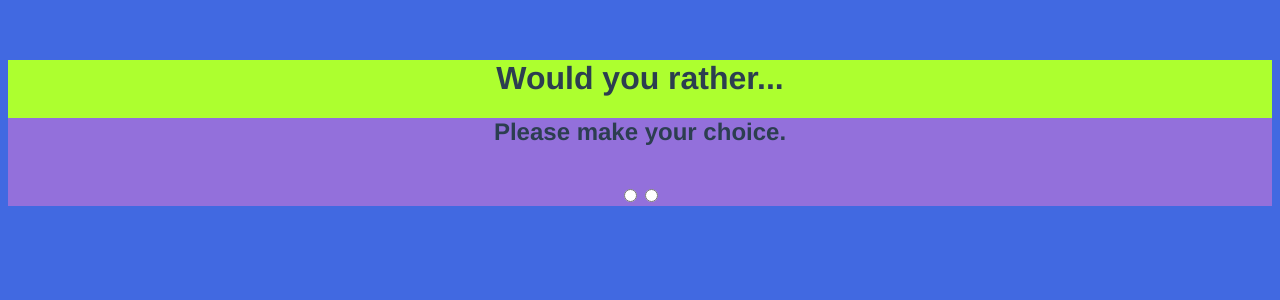
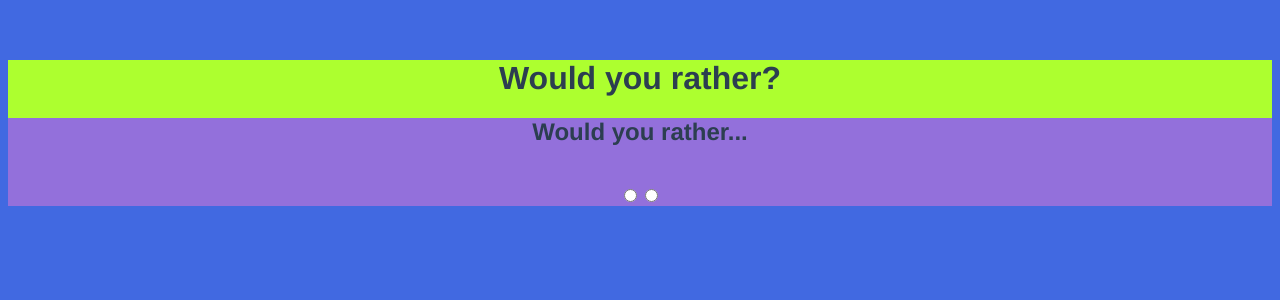
Before and after one commit to chrikulhan/Would_you_rather_week_10, a Vue app: page / in a window 1280 px wide. Shown: the top 300 px of the page. Built offline with nearby package versions, Linux system fonts and the light colour scheme.

Commit message:
updated questions

```diff
--- a/src/App.vue
+++ b/src/App.vue
@@ -4,35 +4,14 @@
 <!--    template child must have *exactly* one element
 **you can put ANYThing you want inside this div, but can only have
 this one div.-->
-    <h1>Would you rather... </h1>
-<!--    you MUST have closed tags when using vue-->
-<!--how to include other templates by their name:-->
-<!--    another component: suggested by webstorm (looks for uppercase followed by lowercase combos):
-This will be replaced by the "WouldYouRather.vue" <div></div> template
-** This is useful as it's has all it's own data, rules, logic, etc. can just add it.-->
-<!--    <would-you-rather></would-you-rather>-->
-<!--    ^^^this is convention because there is no confusion
-with any html components, as there are no dashing in html names.-->
-<!--    could be written as:
-<WouldYouRather></>WouldYouRather>, page will be identical-->
+    <h1>Would you rather?</h1>
 
-    <!-- start sending data between app.vue and WouldYouRather.vue
-    using would-you-rather component (<would-you-rather></>would-you-rather>):
-       use v-bind, bind the name of the prop (question) from WouldYouRather.vue:
-       the data in question will be "wyrQuestion" from app.vue-->
     <would-you-rather v-bind:question="wyrQuestion"
     v-bind:answer1="wyrAnswer1"
     v-bind:answer2="wyrAnswer2"
     v-on:answer-changed="answerChanged"></would-you-rather>
 
     <p>{{ userSelectionMessage }}</p>
-
-<!-- ^^Add a parent component so that it can read the choicemade() in WouldYouRather.vue                     -->
-<!--    v-on:answer-changed is the same name used in teh choicemade() this.$emit
-        when this changes, call a method (answerChanged) <<<name of the method-->
-<!--^^^^Connect the two answers:-->
-<!--  answer1 is the name of the prop in the child-->
-<!--  wyrAnswer1 is the name of the data in the parent -->
 
   </div>
   </template>
@@ -51,7 +30,7 @@ export default {
       questions: [
         {
           id: 0,
-          question: 'Would you rather never have to take a bath/shower but still always smell nice or never have to get ' +
+          question: '...never have to take a bath/shower but still always smell nice or never have to get ' +
               'another shot but still be healthy?',
           answer1: 'No bathing, but always smell nice.',
           answer2: 'No shots, but still be healthy.',
@@ -59,15 +38,15 @@ export default {
         },
         {
           id: 1,
-          question: 'Would you rather be a wizard or a superhero?' ,
-          answer1: 'Wizard',
-          answer2: 'Superhero',
+          question: '...be a banana or an apple?' ,
+          answer1: 'Be a banana',
+          answer2: 'Be an apple',
         },
         {
           id: 2,
-          question: 'Would you rather go snorkeling on a reef or camping by a lake?' ,
-          answer1: 'Snorkeling',
-          answer2: 'Camping',
+          question: '...go snorkeling on a reef or camping by a lake?' ,
+          answer1: 'Go snorkeling',
+          answer2: 'Go camping',
         }
       ],
       userSelectionMessage: ''
@@ -86,7 +65,8 @@ export default {
   },
   methods: {
     answerChanged(choice) {
-      this.userSelectionMessage = `Thanks! You chose ${choice}`
+      this.userSelectionMessage = `${choice}`
+    //  todo bind this choice to each of the 3 questions that are chosen somehow.
     }
   }
 }
@@ -100,7 +80,7 @@ body{
 }
 
 /*these styles will be applied to WouldYouRather.vue, but
- WouldYouRather.vue will be scoped, so only apply to its components*/
+ WouldYouRather.vue will be scoped, so WouldYouRather styles will only apply to its components*/
 #app {
   font-family: Avenir, Helvetica, Arial, sans-serif;
   -webkit-font-smoothing: antialiased;
--- a/src/components/WouldYouRather.vue
+++ b/src/components/WouldYouRather.vue
@@ -1,38 +1,11 @@
 <template>
   <div class="wyr">
-<!--    when you add something here, it's
- not added to the page because everything seen
- on the webpage is app.vue, and it's just one h1 element
- **What we do to incorporate components in our page is reference
- them here (in WouldYouRather.vue) in this template-->
-  <h2>Please make your choice.</h2>
 
-<!--    from app.vue would-you-rather component (v-bind) to question
-This vvv will display the data on the page:-->
+<!--    todo add a v-for loop just below to make 3 WouldYouRather components.-->
+  <h2 >Would you rather...</h2>
+
   <h3>{{ question }}</h3>
 
-<!--  from app.vue display the choices that were v-bound to the answers
-in the would-you-rather component (would-you-rather) vvv:-->
-
-<!--  <input type="radio"><label>{{ answer1 }}</label>-->
-<!--  <input type="radio"><label>{{ answer2 }}</label>-->
-
-<!--    add v-model and v-bind to the radio buttons:-->
-<!--    <input type="radio" v-model="choice">-->
-<!--    <label>{{ answer1 }}</label>-->
-
-<!--    <input type="radio" v-model="choice">-->
-<!--    <label>{{ answer2 }}</label>-->
-
-<!--    use v-bind to set each radio buttons value: -->
-<!--    <input type="radio" v-model="choice" v-bind:value="answer1">-->
-<!--    <label>{{ answer1 }}</label>-->
-
-<!--    <input type="radio" v-model="choice" v-bind:value="answer2">-->
-<!--    <label>{{ answer2 }}</label>-->
-
-<!--    add a v-on change to the radio buttons so WouldYouRather.vue can detect that the user
-      has made a choice:-->
     <input type="radio" v-model="choice" v-bind:value="answer1" v-on:change="choiceMade">
     <label>{{ answer1 }}</label>
 
```
Also changed, not shown: src/components/wyrRow.vue (added, +14 -0 lines), 1 other file (tests, documents, lock files or other folders).
